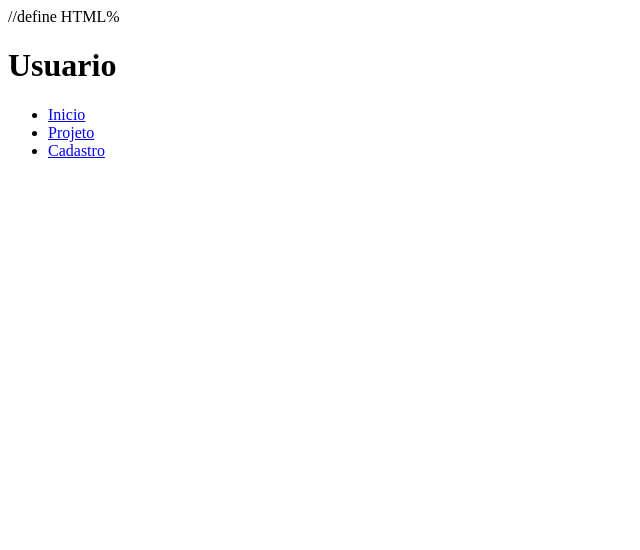
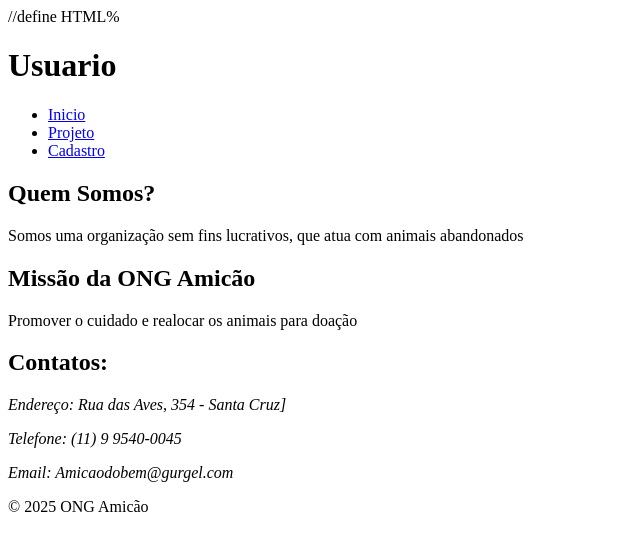
Before and after one commit to UhVitao/Firststeps-Front-end, a plain HTML site: page index.html in a window 1280 px wide. Shown: the whole page, without its empty margins (0-640 px from the left). Drawn offline with Linux system fonts and the light colour scheme.

Commit message:
v02- finalizando index

```diff
--- a/index.html
+++ b/index.html
@@ -3,7 +3,7 @@
 <head>
     <meta charset="UTF-8">
     <meta name="viewport" content="width=device-width, initial-scale=1.0">
-    <title>Cadastro de Usuario</title>
+    <title>Cadastro de Usuario ONG</title>
 </head>
 <body>
     <header>
@@ -16,5 +16,33 @@
             </ul>
         </nav>
     </header>
+    <main>
+        <section>
+            <h2>Quem Somos?</h2>
+            <p>Somos uma organização sem fins lucrativos, que atua com animais abandonados</p>
+        </section>
+
+        <section>
+            <h2>Missão da ONG Amicão</h2>
+            <p>Promover o cuidado e realocar os animais para doação</p>
+        </section>
+
+        <section>
+            <h2>Contatos:</h2>
+            <address>
+                <p>Endereço: Rua das Aves, 354 - Santa Cruz]</p>
+                <p>Telefone: (11) 9 9540-0045</p>
+                <p>Email: Amicaodobem@gurgel.com</p>
+
+
+            </address>
+        </section>
+
+
+
+    </main>
+    <footer>
+        <p>&copy; 2025 ONG Amicão</p>
+    </footer>
 </body>
 </html>
```
